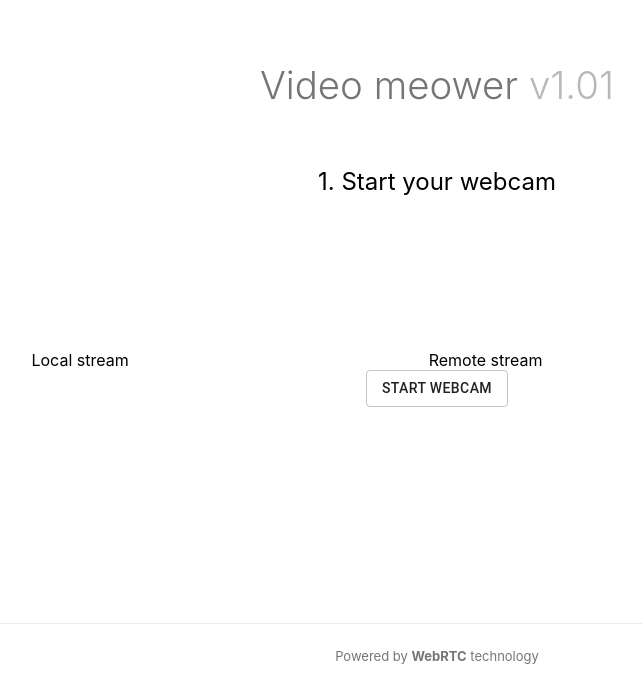
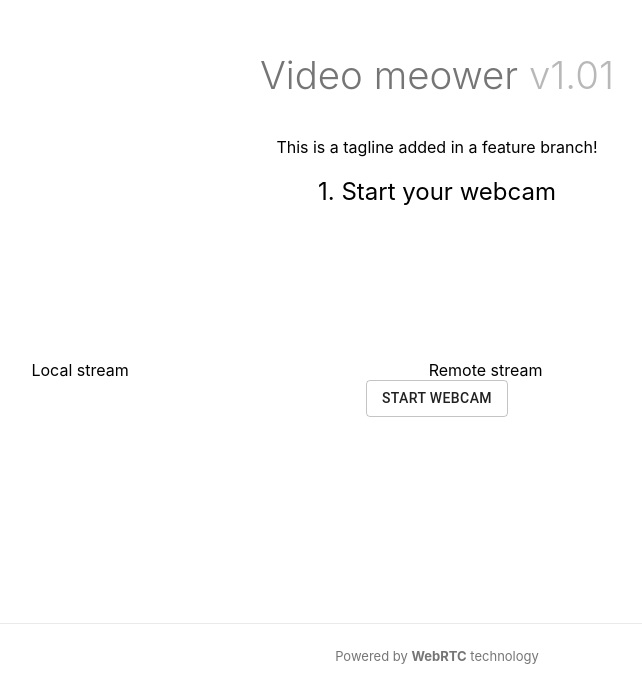
Before and after one commit to jasonkylefrank/video-calling-firebase, a Next.js app: page / in a window 1280 px wide. Shown: the part 113-800 px from the top of the page, without its empty margins (203-845 px from the left). Built offline with nearby package versions, Linux system fonts and the light colour scheme.

Commit message:
Added tagline

```diff
--- a/pages/index.js
+++ b/pages/index.js
@@ -72,7 +72,12 @@ const Title = styled.h1`
     }
   }
 `;
-//#endregion
+
+const Tagline = styled.label`
+  font-size: 11px
+  color: rgba(0,0,0,0.54);
+`;
+//#endregion ---Styled Components---
 
 
 export default function Home() {
@@ -103,6 +108,9 @@ export default function Home() {
         <Title>
           Video meower <span className="version">v1.01</span>
         </Title>
+        <Tagline>
+          This is a tagline added in a feature branch!
+        </Tagline>
 
         <VideoArea
           firestore={firestore}
```
